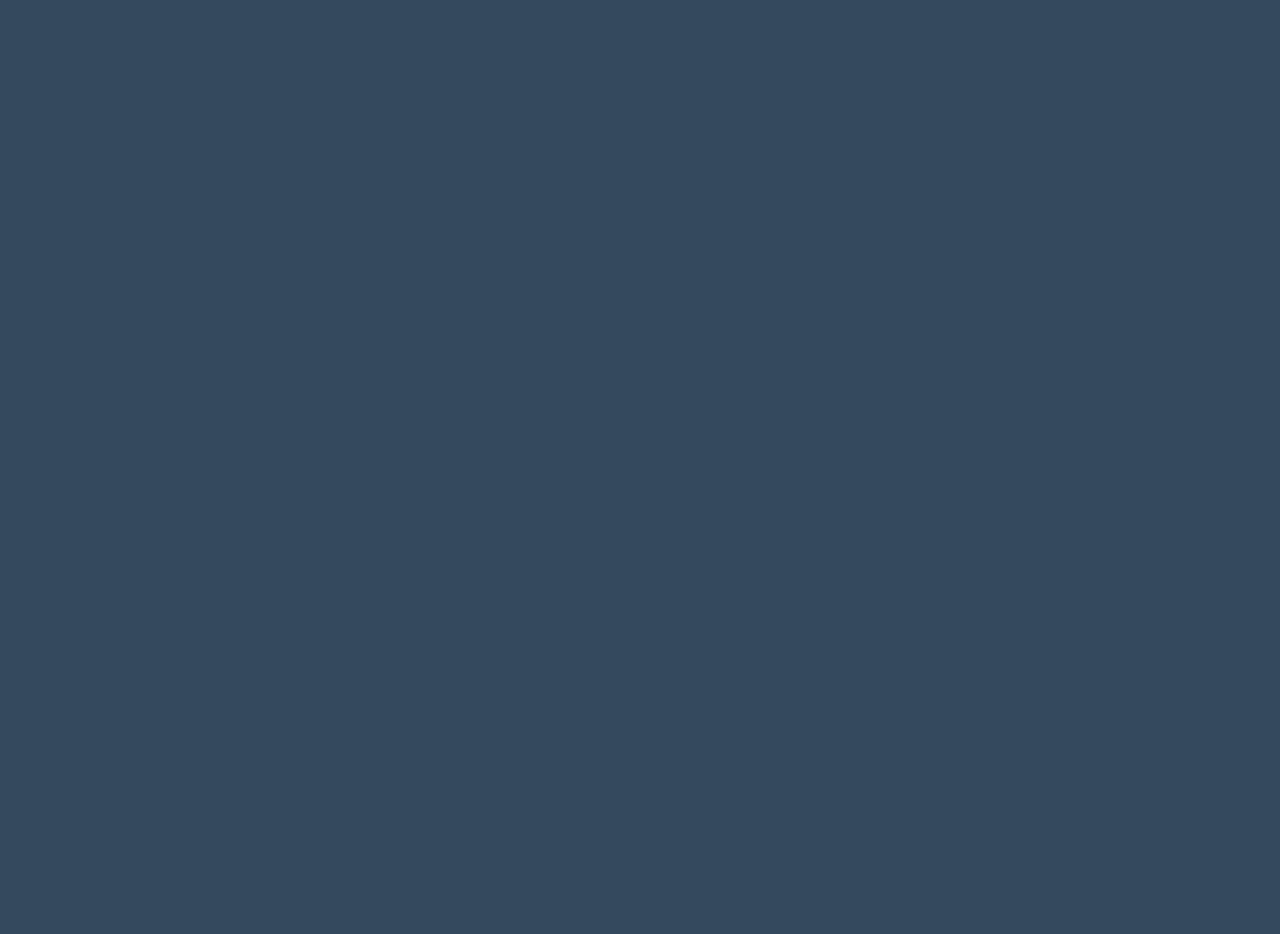
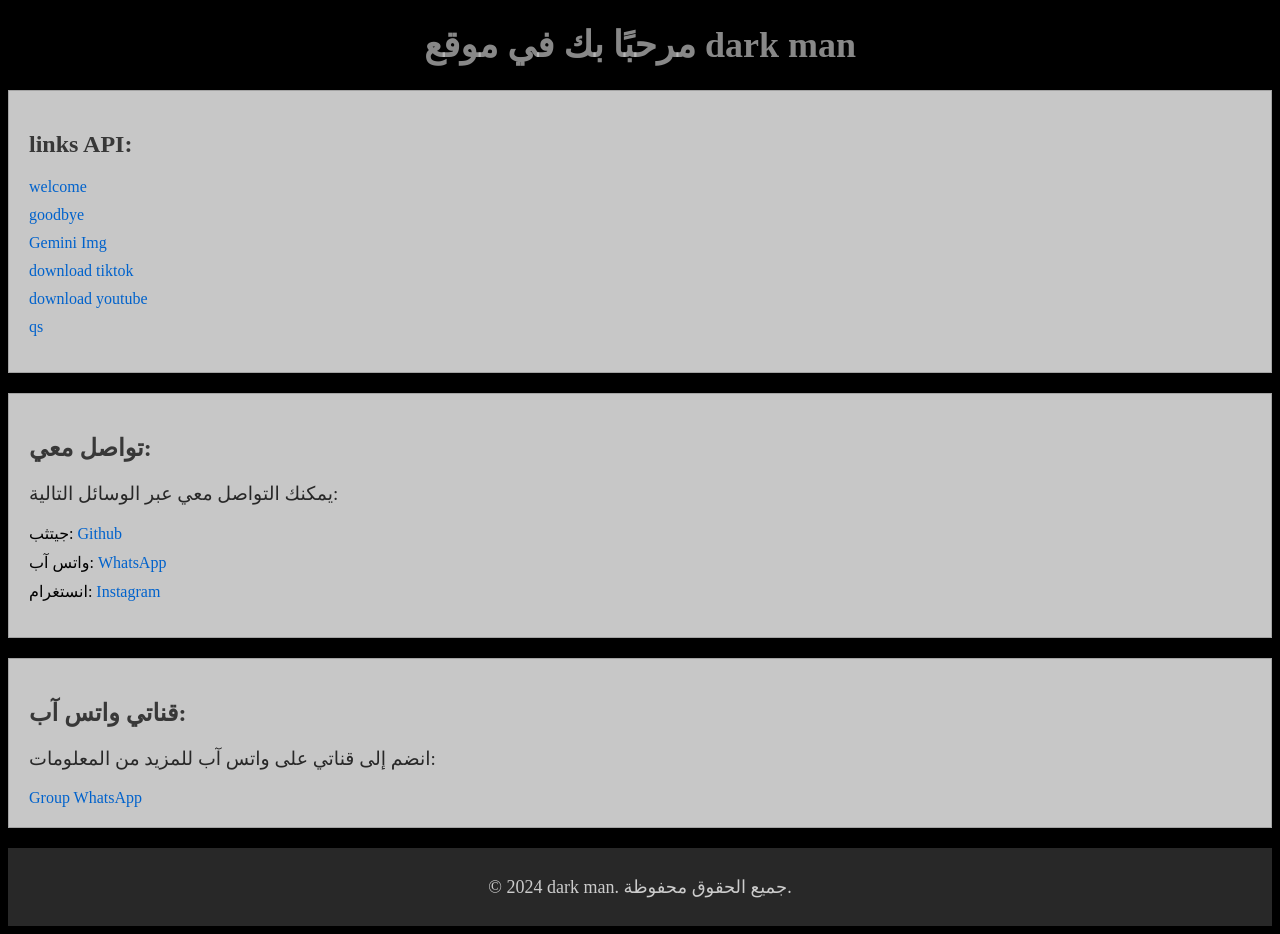
Before and after one commit to DK3MK/worker-bot, a plain HTML site: page API Streamline/index.html in a window 1280 px wide. Before the commit the page ends 800 px from the top, so only its background shows below. Drawn offline with Linux system fonts and the light colour scheme.

Commit message:
Update index.html

```diff
--- a/API Streamline/index.html
+++ b/API Streamline/index.html
@@ -1,98 +1,24 @@
 <!DOCTYPE html>
-<html lang="en">
+<html>
 <head>
 <meta charset="UTF-8">
-    <meta name="viewport" content="width=device-width, initial-scale=1.0">
 <title>dark man API</title>
-    <link href="https://fonts.googleapis.com/css?family=Lato" rel="stylesheet">
+<link rel="icon" href="https://telegra.ph/file/cd9ef2c65ea3e791cf419.jpg" type="image/x-icon">
   <style>
     body {
-            background-color: #34495e;
-            font-family: 'Lato', sans-serif;
-            margin: 0;
-            padding: 0;
-            height: 100vh;
-            display: flex;
-            justify-content: center;
-            align-items: center;
-        }
-
-        .content {
-            position: relative;
-            height: 100px;
-            overflow: hidden;
-            text-align: center;
-            font-size: 40px;
-            color: #ecf0f1;
-        }
-
-        .content__container {
-            display: inline-block;
-            position: relative;
-            text-align: center;
-            height: 40px;
-            overflow: hidden;
-            font-weight: 600;
-        }
-
-        .content__container__text {
-            float: left;
-            margin-right: 10px;
-        }
-
-        .content__container__list {
-            margin: 0;
-            padding: 0;
-            list-style: none;
-            position: absolute;
-            top: 0;
-            left: 120px; /* Adjust this value to center the dynamic text */
-            animation: change 10s infinite linear;
-        }
-
-        .content__container__list__item {
-            line-height: 40px;
-            height: 40px;
-        }
-
-        @keyframes change {
-            0%, 12.66%, 100% { transform: translateY(0); }
-            16.66%, 29.32% { transform: translateY(-100%); }
-            33.32%, 45.98% { transform: translateY(-200%); }
-            49.98%, 62.64% { transform: translateY(-300%); }
-            66.64%, 79.3% { transform: translateY(-200%); }
-            83.3%, 95.96% { transform: translateY(-100%); }
-        }
-
-        @media (max-width: 768px) {
-            .content {
-                font-size: 28px;
-            }
-
-            .content__container__list {
-                left: 80px;
-            }
-        }
-
-        /* New section after the welcome animation */
-        .section {
-            display: none;
       background-color: #000000;
-            color: #ffffff;
-            padding: 20px;
-            text-align: center;
-        }
-
-        h1, h2, p, ul {
-            color: #ffffff;
+      background-size: cover;
+      background-repeat: no-repeat;
+      background-attachment: fixed;
+      background-position: center center;
+      opacity: 0.8;
     }
 
     h1 {
         font-size: 36px;
-        }
-
-        h2 {
-            font-size: 24px;
+        color: #ffffffab;
+        text-align: center;
+        text-shadow: 2px 2px 4px rgb(0, 0, 0);
     }
 
     ul {
@@ -105,12 +31,19 @@
     }
 
     a {
+        text-decoration: none;
         color: #007BFF;
-            text-decoration: none;
     }
 
     a:hover {
         text-decoration: underline;
+    }
+
+    section {
+        margin: 20px 0;
+        padding: 20px;
+        border: 1px solid #ccc;
+        background-color: #f9f9f9;
     }
 
     footer {
@@ -118,71 +51,58 @@
         background-color: #333;
         color: #fff;
         padding: 10px;
-            margin-top: 20px;
+    }
+
+    h2 {
+        font-size: 24px;
+        color: #464646;
+    }
+
+    p {
+        font-size: 18px;
+        color: #ffffff;
+    }
+
+    .head p {
+        font-size: 19px;
+        color: #333;
     }
   </style>
   </head>
   <body>
-
-<div class="content">
-    <div class="content__container">
-        <p class="content__container__text">
-            Welcome
-        </p>
-        <ul class="content__container__list">
-            <li class="content__container__list__item">friends!</li>
-            <li class="content__container__list__item">developers!</li>
-            <li class="content__container__list__item">coders!</li>
-            <li class="content__container__list__item">everyone!</li>
-        </ul>
-    </div>
-</div>
-
-<!-- Section to show after animation -->
-<div class="section">
   <header>
-        <h1>Welcome to dark man API</h1>
+      <h1>مرحبًا بك في موقع dark man</h1>
   </header>
   <section>
-        <h2>Links API:</h2>
+  <h2>links API:</h2>
   <ul>
-            <li><a href="/welcome?bg=https://images.hdqwalls.com/download/triangle-solid-black-gold-4k-wk-1440x900.jpg&profile=https://telegra.ph/file/b33ac6a48bbf3aef1c3bc.jpg&gcname=aboud+coding&username=dark+man&member=260">Welcome</a></li>
-            <li><a href="/goodbye?bg=https://images.hdqwalls.com/download/triangle-solid-black-gold-4k-wk-1440x900.jpg&profile=https://telegra.ph/file/b33ac6a48bbf3aef1c3bc.jpg&username=dark+man&member=260">Goodbye</a></li>
+      <li><a href="/welcome?bg=https://images.hdqwalls.com/download/triangle-solid-black-gold-4k-wk-1440x900.jpg&profile=https://telegra.ph/file/b33ac6a48bbf3aef1c3bc.jpg&gcname=aboud+coding&username=dark+man&member=260">welcome</a></li>
+      <li><a href="/goodbye?bg=https://images.hdqwalls.com/download/triangle-solid-black-gold-4k-wk-1440x900.jpg&profile=https://telegra.ph/file/b33ac6a48bbf3aef1c3bc.jpg&username=dark+man&member=260">goodbye</a></li>
       <li><a href="/gemini?prompt=What+is+this+car+?&img=https://i.pinimg.com/736x/76/7e/f4/767ef4b203a1e678d5fb4920c1aea3a2.jpg">Gemini Img</a></li>
-            <li><a href="/dltiktok?url=">Download TikTok</a></li>
-            <li><a href="/dlyoutube?url=">Download YouTube</a></li>
-            <li><a href="/qs">QS</a></li>
+      <li><a href="/dltiktok?url=">download tiktok</a></li>
+      <li><a href="/dlyoutube?url=">download youtube</a></li>
+      <li><a href="/qs">qs</a></li>
   </ul>
 </section>
 
 <section class="head">
-        <h2>Contact Me:</h2>
-        <p>You can reach me through the following methods:</p>
+<h2>تواصل معي:</h2>
+<p>يمكنك التواصل معي عبر الوسائل التالية:</p>
 <ul>
-            <li>GitHub: <a href="https://github.com/DK3MK" target="_blank">Github</a></li>
-            <li>WhatsApp: <a href="http://wa.me/96894116692" target="_blank">WhatsApp</a></li>
-            <li>Instagram: <a href="https://www.instagram.com/aboud_coding" target="_blank">Instagram</a></li>
+    <li>جيتثب: <a href="https://github.com/DK3MK" target="_blank">Github</a></li>
+    <li>واتس آب: <a href="http://wa.me/96894116692" target="_blank">WhatsApp</a></li>
+    <li>انستغرام: <a href="https://www.instagram.com/aboud_coding" target="_blank">Instagram</a></li>
 </ul>
 </section>
 
 <section class="head">
-        <h2>WhatsApp Channel:</h2>
-        <p>Join my WhatsApp channel for more information:</p>
-        <a href="https://whatsapp.com/channel/0029VaI4a3JDZ4LbOAHbdu47" target="_blank">WhatsApp Group</a>
+<h2>قناتي واتس آب:</h2>
+<p>انضم إلى قناتي على واتس آب للمزيد من المعلومات:</p>
+<a href="https://whatsapp.com/channel/0029VaI4a3JDZ4LbOAHbdu47" target="_blank">Group WhatsApp</a>
 </section>
 
 <footer>
-        <p>© 2024 dark man. All rights reserved.</p>
+<p>© 2024 dark man. جميع الحقوق محفوظة.</p>
 </footer>
-</div>
-
-<script>
-    // Hide the welcome animation after a few seconds and show the main section
-    setTimeout(() => {
-        document.querySelector('.content').style.display = 'none';
-        document.querySelector('.section').style.display = 'block';
-    }, 10000); // 10 seconds
-</script>
-
 </body>
 </html>
```
Lines whose indentation alone changed are shown as unchanged.
